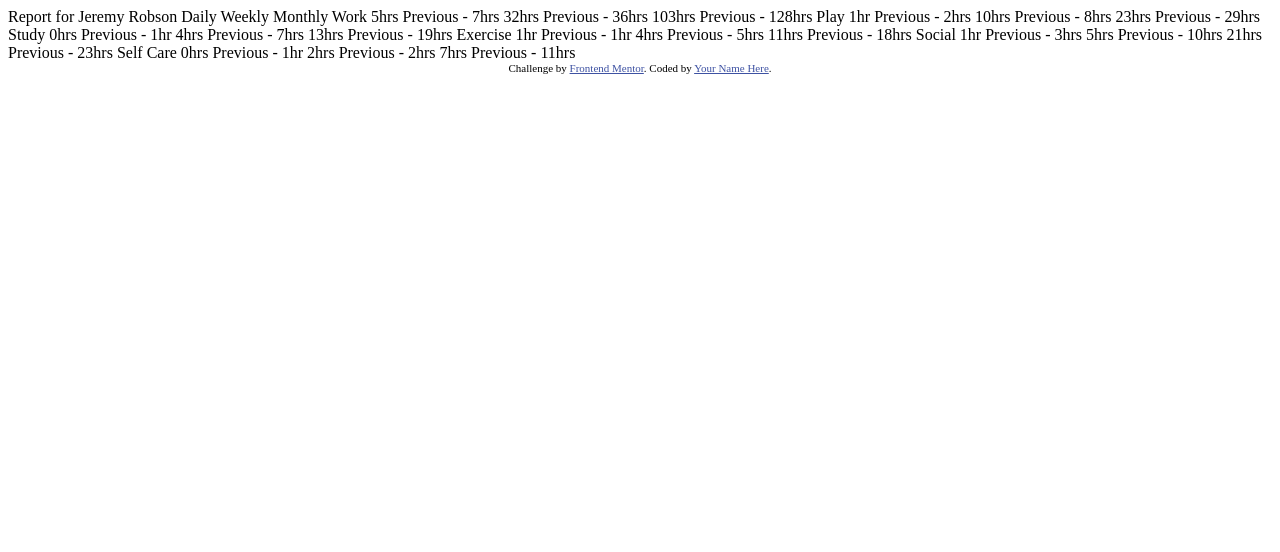
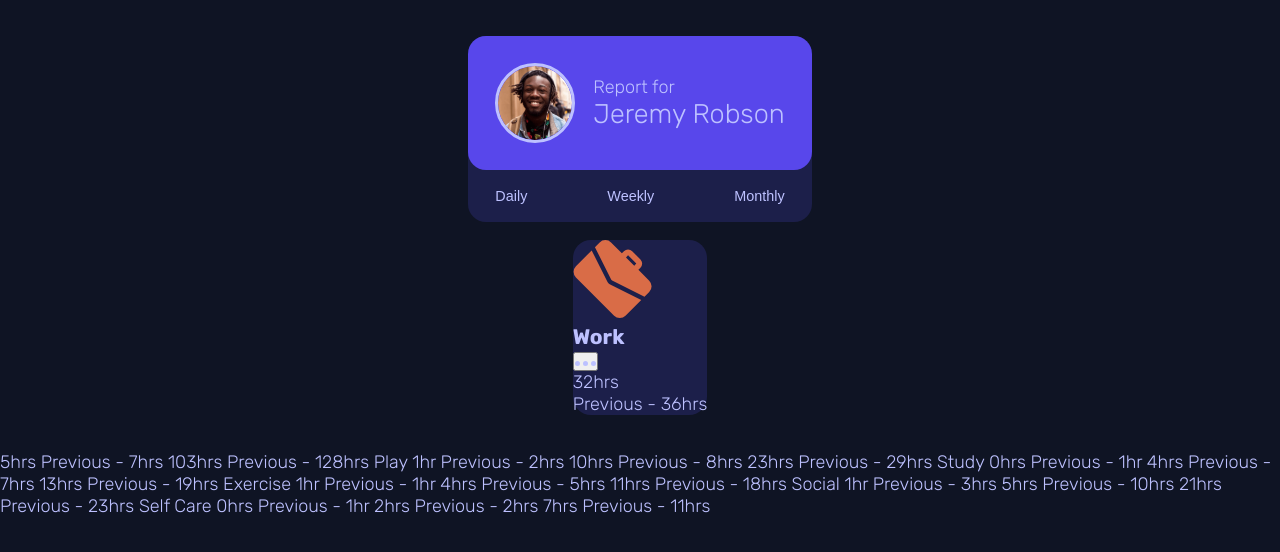
Before and after one commit to userMauro-code/_11-time-traking-dashboard-main, a plain HTML site: page index.html in a window 1280 px wide. Drawn offline with Linux system fonts and the light colour scheme.

Commit message:
iniciado de html y css

```diff
--- /dev/null
+++ b/css/style.css
@@ -0,0 +1,89 @@
+* {
+    box-sizing: border-box;
+    margin: 0;
+    padding: 0;
+}
+
+:root {
+    --bg-card-user:hsl(246, 80%, 60%);
+    --bg-card-work: hsl(15, 100%, 70%);
+    --bg-card-play: hsl(195, 74%, 62%);
+    --bg-card-study: hsl(348, 100%, 68%);
+    --bg-card-exercise: hsl(145, 58%, 55%);
+    --bg-card-social: hsl(264, 64%, 52%);
+    --bg-card-self-care: hsl(43, 84%, 65%);
+
+    --bg-body: hsl(226, 43%, 10%);
+    --bg: hsl(235, 46%, 20%);
+    --bg-card-active: hsl(235, 45%, 61%);
+    --color-text:hsl(236, 100%, 87%);
+
+    --font-size: clamp(18px, 4vw, 18px);
+    --font-family: 'Rubik';
+    --font-bold: 500;
+    --font-regular: 400;
+    --font-light:300;
+
+    --card-radius: 1rem;
+}
+
+html,
+body {
+    color: var(--color-text);
+    font-family: var(--font-family);
+    font-size: var(--font-size);
+    font-weight: var(--font-light);
+    min-height: 100vh;
+    background-color: var(--bg-body);
+
+
+}
+
+.section {
+    display: flex;
+    flex-direction: column;
+    gap: 1rem;
+    align-items: center;
+    padding: 2rem 1rem;
+}
+
+.section > .card__header > .card__header--user {
+    background-color: var(--bg-card-user);
+    display: flex;
+    flex-direction: row;
+    border-radius: var(--card-radius);
+    align-items: center;
+    padding: 1.5rem;
+    gap: 1rem;
+}
+
+.section > .card__header > .card__header--user > img {
+    height: 80px;
+    width: 80px;
+    border: 3px solid var(--color-text);
+    border-radius: 100%;
+}
+
+.section > .card__header > .card__header--user > .name__user > h2 {
+    font-weight: var(--font-light);
+}
+
+.section > .card {
+    background-color: var(--bg);
+    border-radius: var(--card-radius);
+}
+
+.section > .card__header > .card__header--buttons {
+    padding: 1rem 1.5rem;
+    display: flex;
+    flex-direction: row;
+    justify-content: space-between;
+}
+
+.section > .card__header > .card__header--buttons > button {
+    background-color: transparent;
+    border: none;
+    color: var(--color-text);
+    font-weight: var(--font-regular);
+    font-size: .8rem;
+}
--- a/index.html
+++ b/index.html
@@ -5,29 +5,53 @@
   <meta name="viewport" content="width=device-width, initial-scale=1.0"> <!-- displays site properly based on user's device -->
 
   <link rel="icon" type="image/png" sizes="32x32" href="./images/favicon-32x32.png">
+  <link rel="stylesheet" href="./css/style.css">
+  <link rel="preconnect" href="https://fonts.googleapis.com">
+  <link rel="preconnect" href="https://fonts.gstatic.com" crossorigin>
+  <link href="https://fonts.googleapis.com/css2?family=Rubik:ital,wght@0,300..900;1,300..900&display=swap" rel="stylesheet">
+
+  <script src="./js/app.js" defer></script>
 
   <title>Frontend Mentor | Time tracking dashboard</title>
 
-  <!-- Feel free to remove these styles or customise in your own stylesheet 👍 -->
-  <style>
-    .attribution { font-size: 0.6875rem; text-align: center; }
-    .attribution a { color: hsl(228, 45%, 44%); }
-  </style>
+
 </head>
 <body>
+  <section class="section">
+    <article class="card card__header">
+      <div class="card__header--user">
+        <img src="./images/image-jeremy.png" alt="">
+        <div class="name__user">
+          <p>Report for</p>
+          <h2>Jeremy Robson</h2>
+        </div>
+      </div>
+      <div class="card__header--buttons">
+        <button>Daily</button>
+        <button>Weekly</button>
+        <button>Monthly</button>
+      </div>
+    </article>
 
-  Report for
-  Jeremy Robson
+    <article class="card card__works">
+      <img src="./images/icon-work.svg" alt="">
+      <div class="card__content">
+        <div class="card__content--category">
+          <h3>Work</h3>
+          <button><img src="./images/icon-ellipsis.svg" alt="button__opcion"></button>
+        </div>
+        <div class="card__content--data">
+          <p class="actual">32hrs</p><!-- weekly -->
+          <p class="previous">Previous - 36hrs</p><!-- weekly -->
+        </div>
+      </div>
+    </article>
+  </section>
 
-  Daily
-  Weekly
-  Monthly
 
-  Work
   5hrs <!-- daily -->
   Previous - 7hrs <!-- daily -->
-  32hrs <!-- weekly -->
-  Previous - 36hrs <!-- weekly -->
+
   103hrs <!-- monthly -->
   Previous - 128hrs <!-- monthly -->
 
@@ -71,10 +95,5 @@
   7hrs <!-- monthly -->
   Previous - 11hrs <!-- monthly -->
 
-
-  <footer class="attribution">
-    Challenge by <a href="https://www.frontendmentor.io?ref=challenge">Frontend Mentor</a>.
-    Coded by <a href="#">Your Name Here</a>.
-  </footer>
 </body>
 </html>
```
Also changed, not shown: js/app.js (added).
